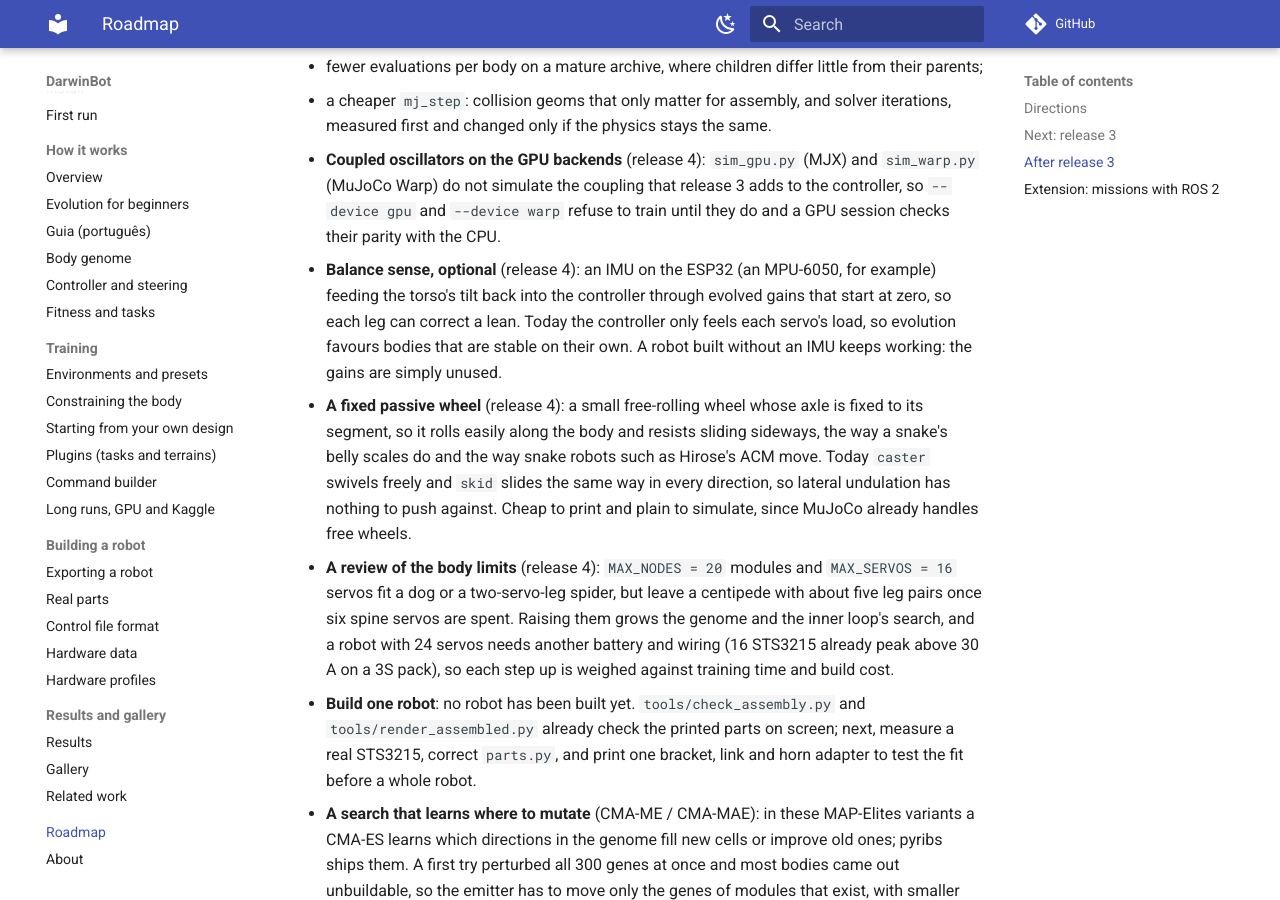
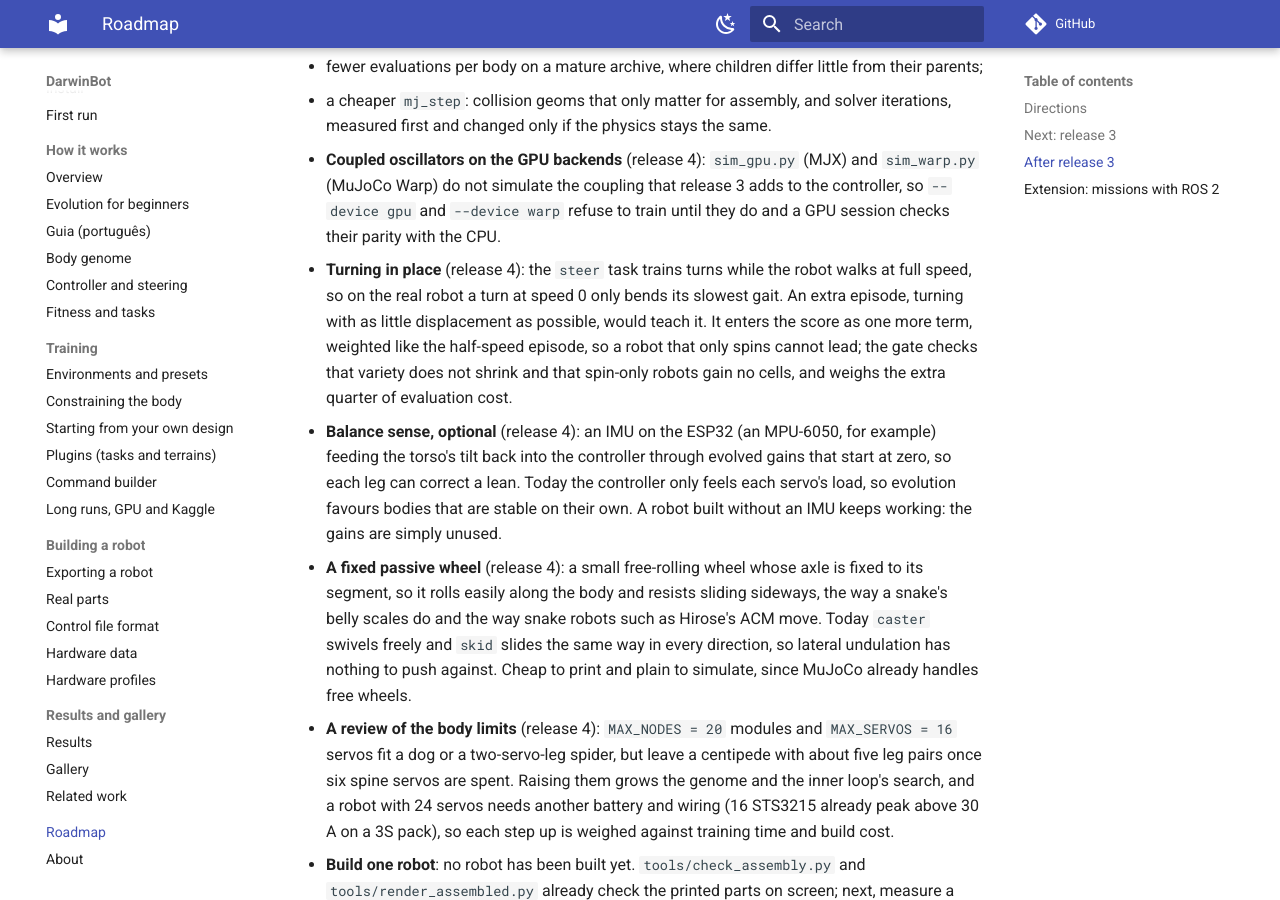
Before and after one commit to mpena2099/darwinbot, an MkDocs documentation site: the page built from docs/roadmap.md, in a window 1280 px wide and 900 px high, scrolled down 2334 px. Built offline with MkDocs 1.6.1 and Material for MkDocs 9.7.7, drawn with Linux system fonts in a browser that asks for light colours; comment, search, counter and statistics services are not loaded.

Commit message:
Roadmap: turning in place in release 4

```diff
--- a/docs/roadmap.md
+++ b/docs/roadmap.md
@@ -109,6 +109,13 @@ the current limits hold back.
   and `sim_warp.py` (MuJoCo Warp) do not simulate the coupling that release 3
   adds to the controller, so `--device gpu` and `--device warp` refuse to
   train until they do and a GPU session checks their parity with the CPU.
+- **Turning in place** (release 4): the `steer` task trains turns while the
+  robot walks at full speed, so on the real robot a turn at speed 0 only bends
+  its slowest gait. An extra episode, turning with as little displacement as
+  possible, would teach it. It enters the score as one more term, weighted
+  like the half-speed episode, so a robot that only spins cannot lead; the
+  gate checks that variety does not shrink and that spin-only robots gain no
+  cells, and weighs the extra quarter of evaluation cost.
 - **Balance sense, optional** (release 4): an IMU on the ESP32 (an MPU-6050, for example)
   feeding the torso's tilt back into the controller through evolved gains that
   start at zero, so each leg can correct a lean. Today the controller only
```
